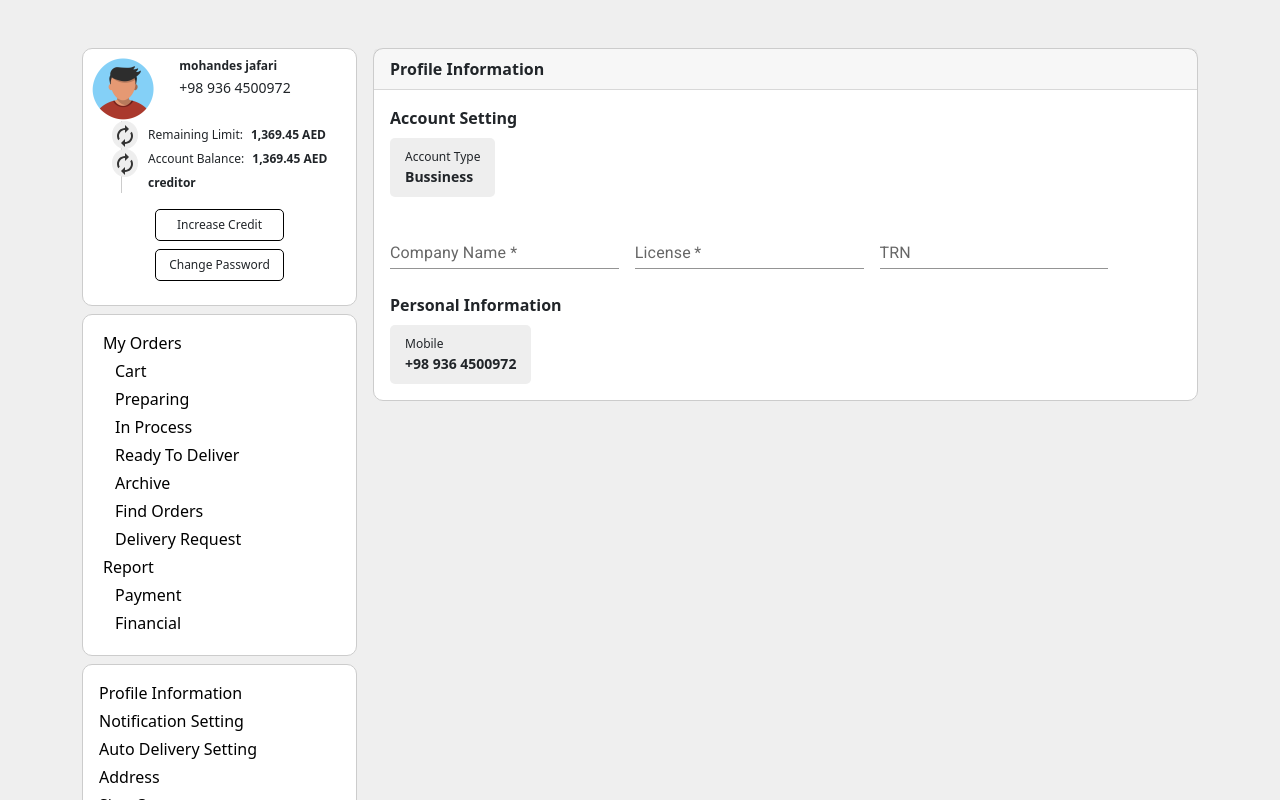
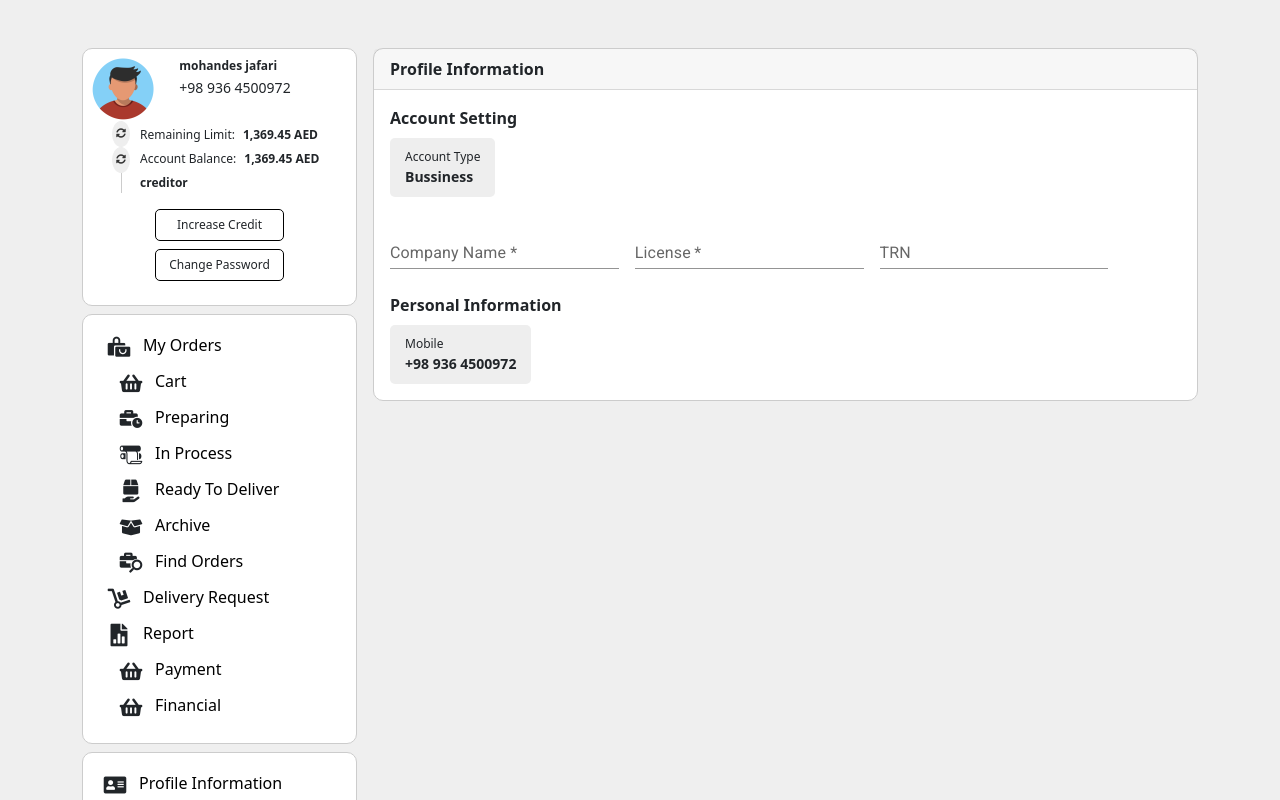
Before and after one commit to amirJafary/profile-information, a React (Create React App) app: page / in a window 1280 px wide. Shown: the top 800 px of the page. Built offline with nearby package versions, Linux system fonts and the light colour scheme.

Commit message:
use icons in components

```diff
--- a/src/view/profileInformation/sideBar/DifrentOptions.js
+++ b/src/view/profileInformation/sideBar/DifrentOptions.js
@@ -1,14 +1,16 @@
 import React, { Component } from 'react'
+
+import '../../../asset/scss/fontIcons/NsFonts.scss'
 
 export default class DifrentOptions extends Component {
     render() {
         return (
             <div className='card p-3 mt-2'>
-                <div className='pb-1'><a href='#1'>Profile Information</a></div>
-                <div className='pb-1'><a href='#1'>Notification Setting</a></div>
-                <div className='pb-1'><a href='#1'>Auto Delivery Setting</a></div>
-                <div className='pb-1'><a href='#1'>Address</a></div>
-                <div className='pb-1'><a href='#1'>Sign Out</a></div>
+                <div className='pb-1'><i className='ns-icon-profile-information align-middle me-2 h2'></i><a href='#1'>Profile Information</a></div>
+                <div className='pb-1'><i className='ns-icon-notification-setting align-middle me-2 h2'></i><a href='#1'>Notification Setting</a></div>
+                <div className='pb-1'><i className='ns-icon-auto-delivery-setting align-middle me-2 h2'></i><a href='#1'>Auto Delivery Setting</a></div>
+                <div className='pb-1'><i className='ns-icon-address align-middle me-2 h2'></i><a href='#1'>Address</a></div>
+                <div className='pb-1'><i className='ns-icon-sign-out align-middle me-2 h2'></i><a href='#1'>Sign Out</a></div>
             </div>
         )
     }
--- a/src/view/profileInformation/sideBar/Information.js
+++ b/src/view/profileInformation/sideBar/Information.js
@@ -15,8 +15,8 @@ export default class Informatin extends Component {
                 <div className='d-flex mb-3 padding-start-30'>
                     <div className='border-left'></div>
                     <div>
-                        <div><button className='btn-icon'><AutorenewIcon/></button></div>
-                        <div><button className='btn-icon'><AutorenewIcon/></button></div>
+                        <div><button className='btn-icon'><i className='ns-icon-refresh'></i></button></div>
+                        <div><button className='btn-icon'><i className='ns-icon-refresh'></i></button></div>
                     </div>
                     <div>
                         <div><small className='font-size-12'>Remaining Limit:<strong className='font-size-12 ms-2'>1,369.45 AED</strong></small></div>
--- a/src/view/profileInformation/sideBar/Orders.js
+++ b/src/view/profileInformation/sideBar/Orders.js
@@ -1,20 +1,22 @@
 import React, { Component } from 'react'
+
+import '../../../asset/scss/fontIcons/NsFonts.scss'
 
 export default class Orders extends Component {
     render() {
         return (
             <div className='card p-3 mt-2'>
-                <div className='ps-1 pb-1'><a href='#1'>My Orders</a></div>
-                <div className='ps-3 pb-1'><a href='#1'>Cart</a></div>
-                <div className='ps-3 pb-1'><a href='#1'>Preparing</a></div>
-                <div className='ps-3 pb-1'><a href='#1'>In Process</a></div>
-                <div className='ps-3 pb-1'><a href='#1'>Ready To Deliver</a></div>
-                <div className='ps-3 pb-1'><a href='#1'>Archive</a></div>
-                <div className='ps-3 pb-1'><a href='#1'>Find Orders</a></div>
-                <div className='ps-3 pb-1'><a href='#1'>Delivery Request</a></div>
-                <div className='ps-1 pb-1'><a href='#1'>Report</a></div>
-                <div className='ps-3 pb-1'><a href='#1'>Payment</a></div>
-                <div className='ps-3 pb-1'><a href='#1'>Financial</a></div>
+                <div className='ps-1 pb-1'><i className='ns-icon-my-orders align-middle me-2 h2'></i><a href='#1'>My Orders</a></div>
+                <div className='ps-3 pb-1'><i className='ns-icon-cart align-middle me-2 h2'></i><a href='#1'>Cart</a></div>
+                <div className='ps-3 pb-1'><i className='ns-icon-preparing-order align-middle me-2 h2'></i><a href='#1'>Preparing</a></div>
+                <div className='ps-3 pb-1'><i className='ns-icon-inproccess-order align-middle me-2 h2'></i><a href='#1'>In Process</a></div>
+                <div className='ps-3 pb-1'><i className='ns-icon-ready-order align-middle me-2 h2'></i><a href='#1'>Ready To Deliver</a></div>
+                <div className='ps-3 pb-1'><i className='ns-icon-archived-order align-middle me-2 h2'></i><a href='#1'>Archive</a></div>
+                <div className='ps-3 pb-1'><i className='ns-icon-find-orders align-middle me-2 h2'></i><a href='#1'>Find Orders</a></div>
+                <div className='ps-1 pb-1'><i className='ns-icon-delivery-request align-middle me-2 h2'></i><a href='#1'>Delivery Request</a></div>
+                <div className='ps-1 pb-1'><i className='ns-icon-financial-report align-middle me-2 h2'></i><a href='#1'>Report</a></div>
+                <div className='ps-3 pb-1'><i className='ns-icon-cart align-middle me-2 h2'></i><a href='#1'>Payment</a></div>
+                <div className='ps-3 pb-1'><i className='ns-icon-cart align-middle me-2 h2'></i><a href='#1'>Financial</a></div>
             </div>
         )
     }
```
